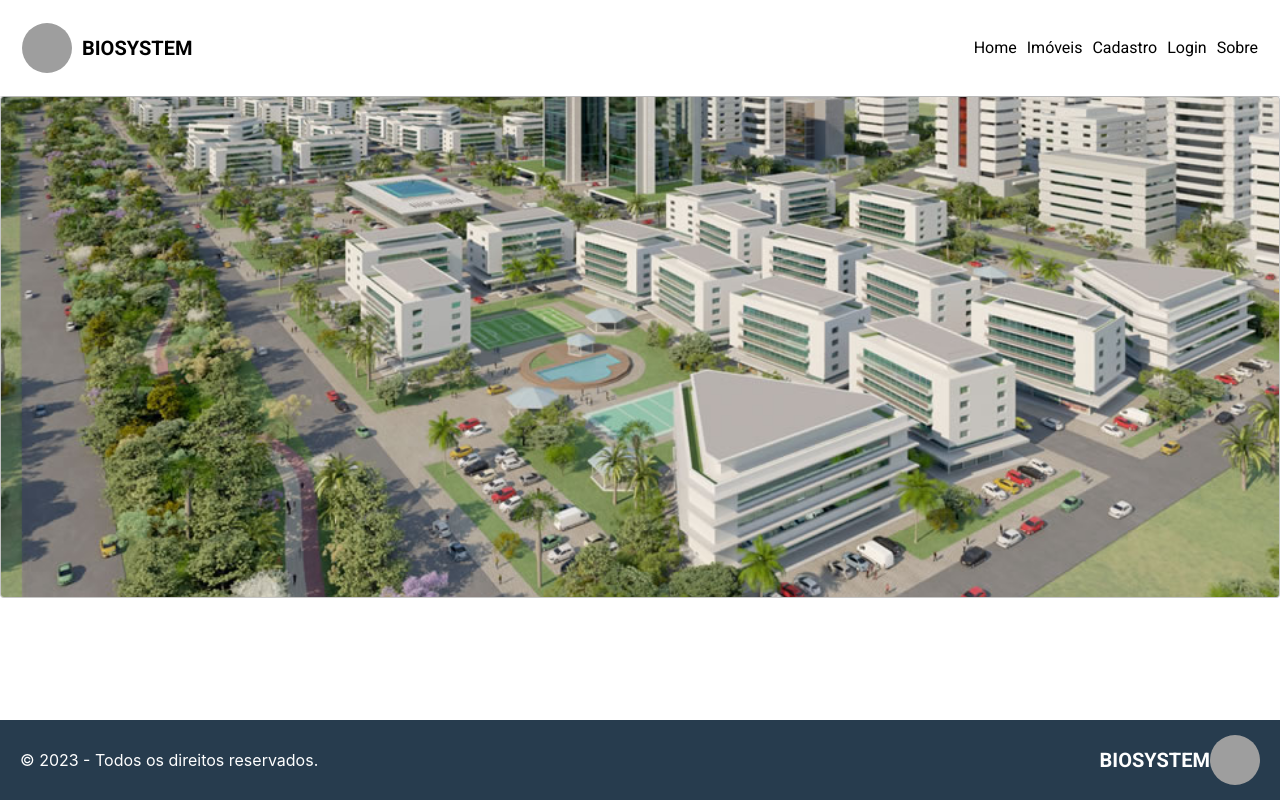
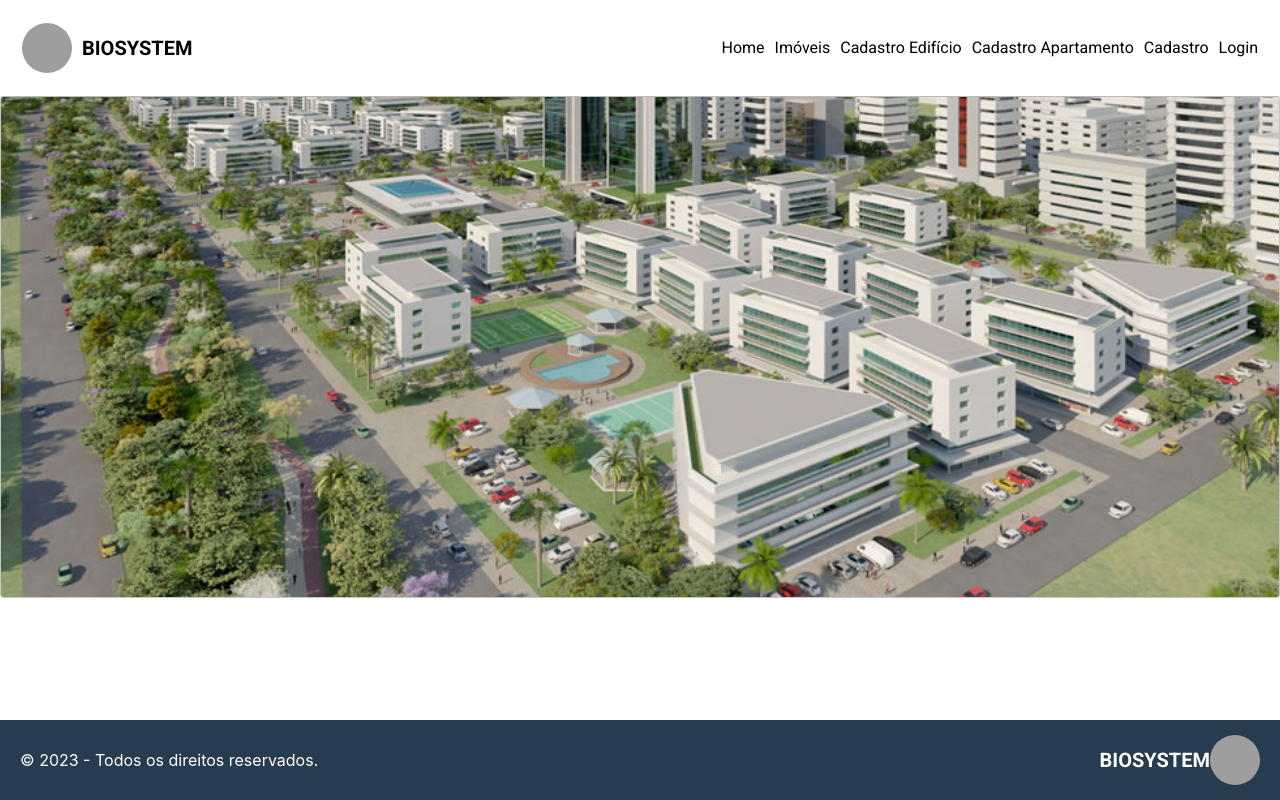
Before and after one commit to desafio-tech-biopark-2023/front-end, a React (Vite) app: page / in a window 1280 px wide. Built offline with nearby package versions, Linux system fonts and the light colour scheme; no server answers; grey boxes are pictures that could not be loaded.

Commit message:
fix: Corrigindo navegação navbar

```diff
--- a/src/App.css
+++ b/src/App.css
@@ -1,5 +1,6 @@
 #root {
   display: flex;
+  /* height: 100vh; */
   width: 100vw;
   align-items: center;
   justify-content: center;
--- a/src/components/Header/index.tsx
+++ b/src/components/Header/index.tsx
@@ -40,13 +40,17 @@ const Header = () => {
                 <NavLink href="/buildings">Imóveis</NavLink>
               </NavItem>
               <NavItem>
+                <NavLink href="/building">Cadastro Edifício</NavLink>
+              </NavItem>
+              <NavItem>
+                <NavLink href="/apartment">Cadastro Apartamento</NavLink>
+              </NavItem>
+
+              <NavItem>
                 <NavLink href="/register">Cadastro</NavLink>
               </NavItem>
               <NavItem>
                 <NavLink href="/login">Login</NavLink>
-              </NavItem>
-              <NavItem>
-                <NavLink href="/">Sobre</NavLink>
               </NavItem>
             </Nav>
           </Navbar>
@@ -67,13 +71,13 @@ const Header = () => {
                   <NavLink href="/buildings">Imóveis</NavLink>
                 </NavItem>
                 <NavItem>
-                  <NavLink href="/register">Cadastro</NavLink>
+                  <NavLink href="/building">Cadastro Edifício</NavLink>
+                </NavItem>
+                <NavItem>
+                  <NavLink href="/apartment">Cadastro</NavLink>
                 </NavItem>
                 <NavItem>
                   <NavLink href="/login">Login</NavLink>
-                </NavItem>
-                <NavItem>
-                  <NavLink href="/">Sobre</NavLink>
                 </NavItem>
               </Nav>
             </Collapse>
```
